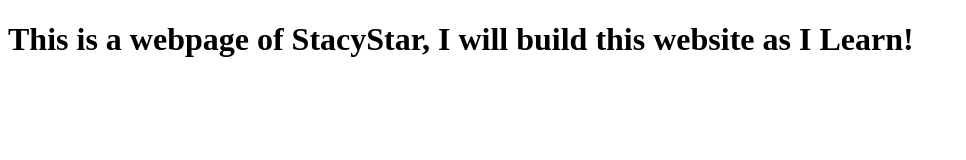
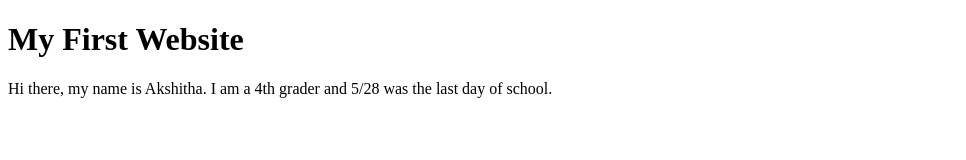
Before and after one commit to stacystar1/stacystart-website, a website: page index.html in a window 1280 px wide. Shown: the whole page, without its empty margins (0-966 px from the left). Drawn offline with Linux system fonts and the light colour scheme.

Commit message:
change the body

```diff
--- a/index.html
+++ b/index.html
@@ -8,7 +8,11 @@
   </head>
   <body>
     <h1>
-      This is a webpage of StacyStar, I will build this website as I Learn!
+      My First Website
     </h1>
+    <p>
+      Hi there, my name is Akshitha. I am a 4th grader and 5/28 was the last day
+      of school.
+    </p>
   </body>
 </html>
```
